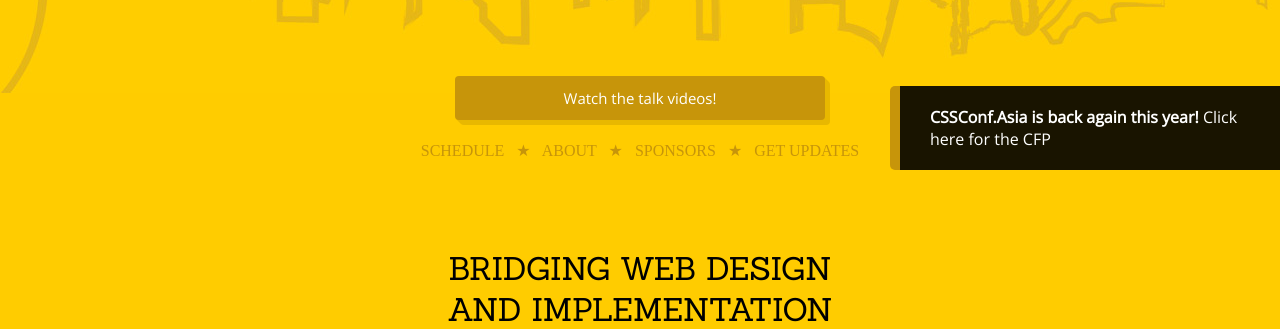
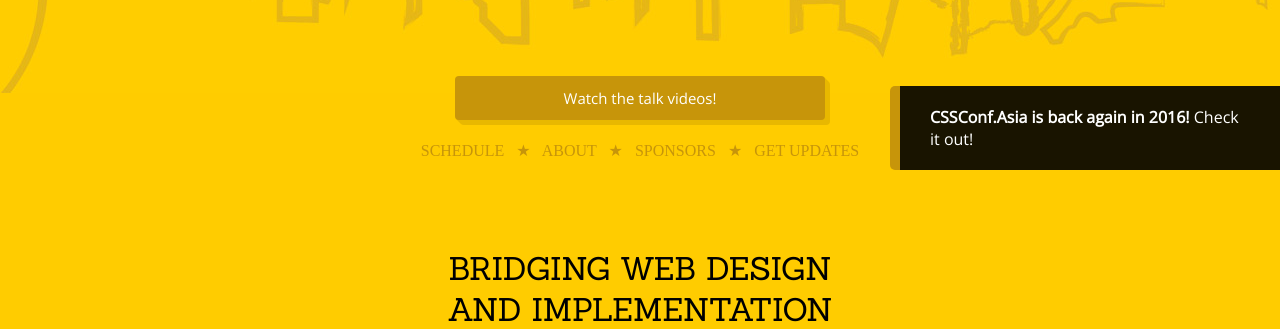
Before and after one commit to serrynaimo/2014.cssconf.asia, a PHP site: page / in a window 1280 px wide. Shown: the part 590-919 px from the top of the page. Run offline with PHP 8.4, Linux system fonts and the light colour scheme; some libraries are stand-ins or nearby versions; some web fonts are replaced.

Commit message:
flag update

```diff
--- a/index.php
+++ b/index.php
@@ -29,9 +29,9 @@
 	<meta name="description" content="Bridging web design and implementation. 19th Nov 2014, Amara Sanctuary, Sentosa, Singapore. Follow us on Twitter @cssconfasia"/>
 </head>
 <body class="loading">
-    <a href="https://jsconfasia.wufoo.com/forms/cssconf-and-jsconfasia/" id="thisyear" style="border-radius: 5px 0 0 5px; -webkit-transition: all 1s ease-out; -moz-transition: all 1s ease-out; transition: all 1s ease-out; border-left: 10px solid #c7950a; z-index: 99999; position: fixed; color: white; text-decoration: none; bottom: 40px; right: -400px; width: 320px; padding: 20px 30px; background: rgba(0,0,0,0.9); box-shadow: 3px 3px 5px rba(0,0,0,0.5);">
-        <b>CSSConf.Asia is back again this year!</b>
-        Click here for the CFP
+    <a href="https://2016.cssconf.asia" id="thisyear" style="border-radius: 5px 0 0 5px; -webkit-transition: all 1s ease-out; -moz-transition: all 1s ease-out; transition: all 1s ease-out; border-left: 10px solid #c7950a; z-index: 99999; position: fixed; color: white; text-decoration: none; bottom: 40px; right: -400px; width: 320px; padding: 20px 30px; background: rgba(0,0,0,0.9); box-shadow: 3px 3px 5px rba(0,0,0,0.5);">
+        <b>CSSConf.Asia is back again in 2016!</b>
+        Check it out!
     </a>
 	<section id="background"></section>
 	<section id="beams" style="opacity: 0;">
```
